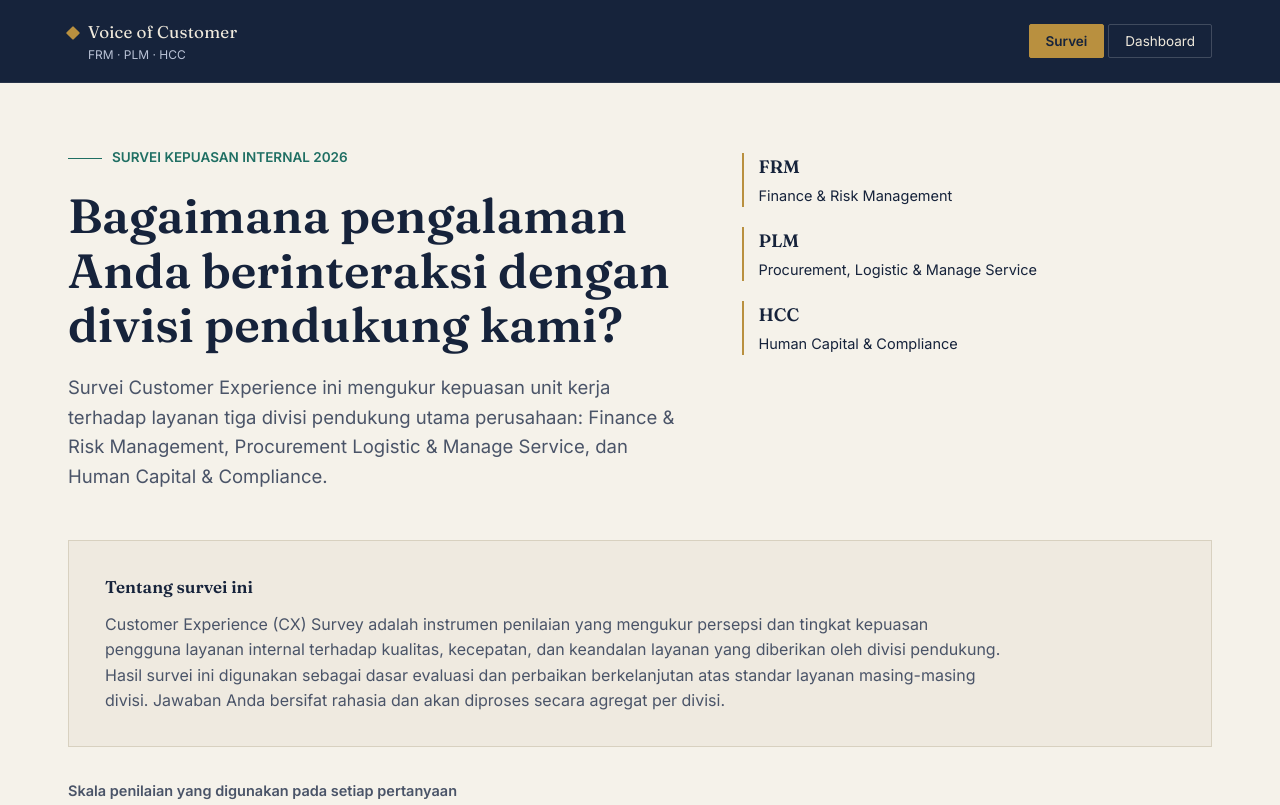
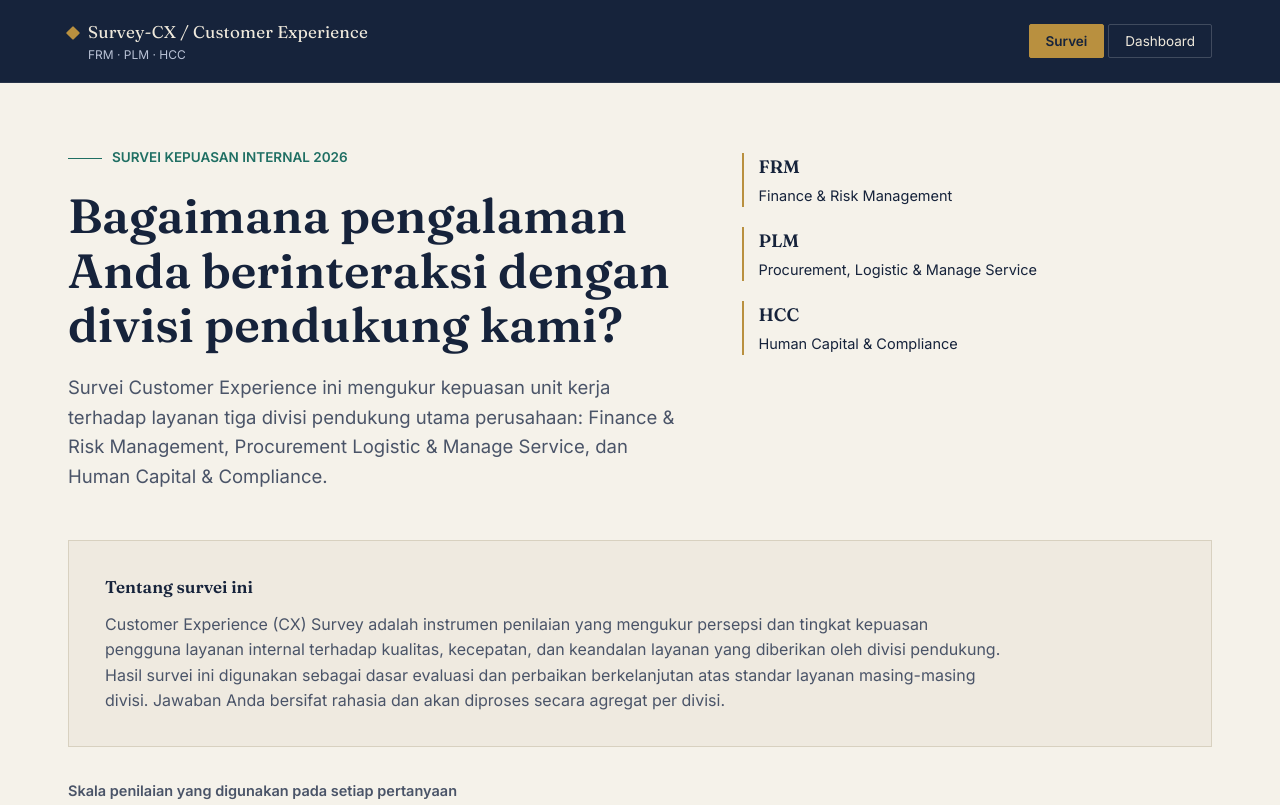
Before and after one commit to joko140576/survey-CX, a plain HTML site: page index.html in a window 1280 px wide. Shown: the top 805 px of the page. Drawn offline with Linux system fonts and the light colour scheme.

Commit message:
Update index.html

```diff
--- a/index.html
+++ b/index.html
@@ -303,7 +303,7 @@
     <div class="brand">
       <span class="brand-mark"></span>
       <div>
-        <div class="brand-name">Voice of Customer</div>
+        <div class="brand-name">Survey-CX / Customer Experience</div>
         <div class="brand-sub">FRM · PLM · HCC</div>
       </div>
     </div>
@@ -401,7 +401,7 @@
   </div>
 
   <footer>
-    <div class="wrap">Voice of Customer &middot; Survei Kepuasan Internal &middot; Data disimpan melalui Google Sheets</div>
+    <div class="wrap">Survey Customer Experience &middot; Survei Kepuasan Internal &middot; Data disimpan melalui Google Sheets</div>
   </footer>
 </div>
 
```
